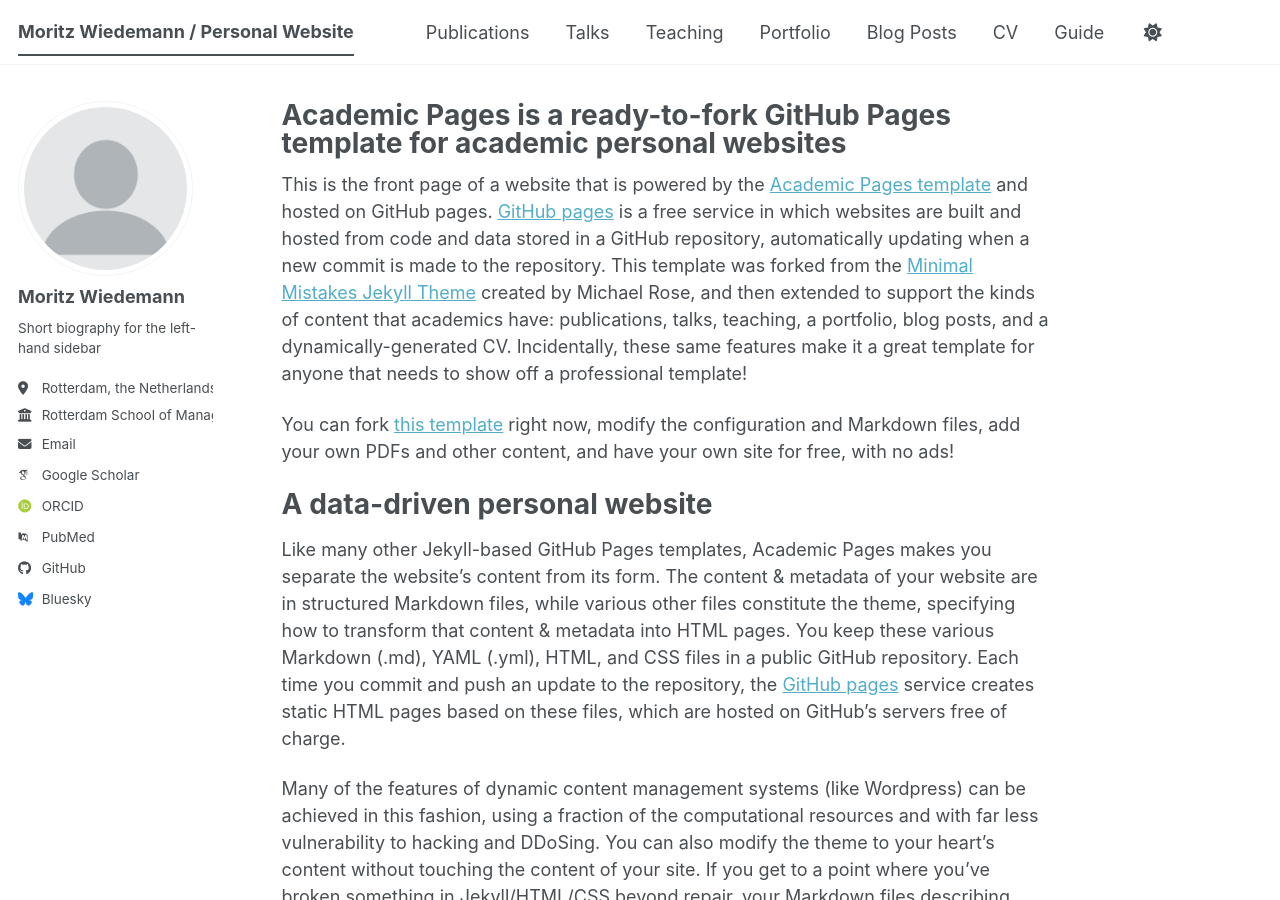
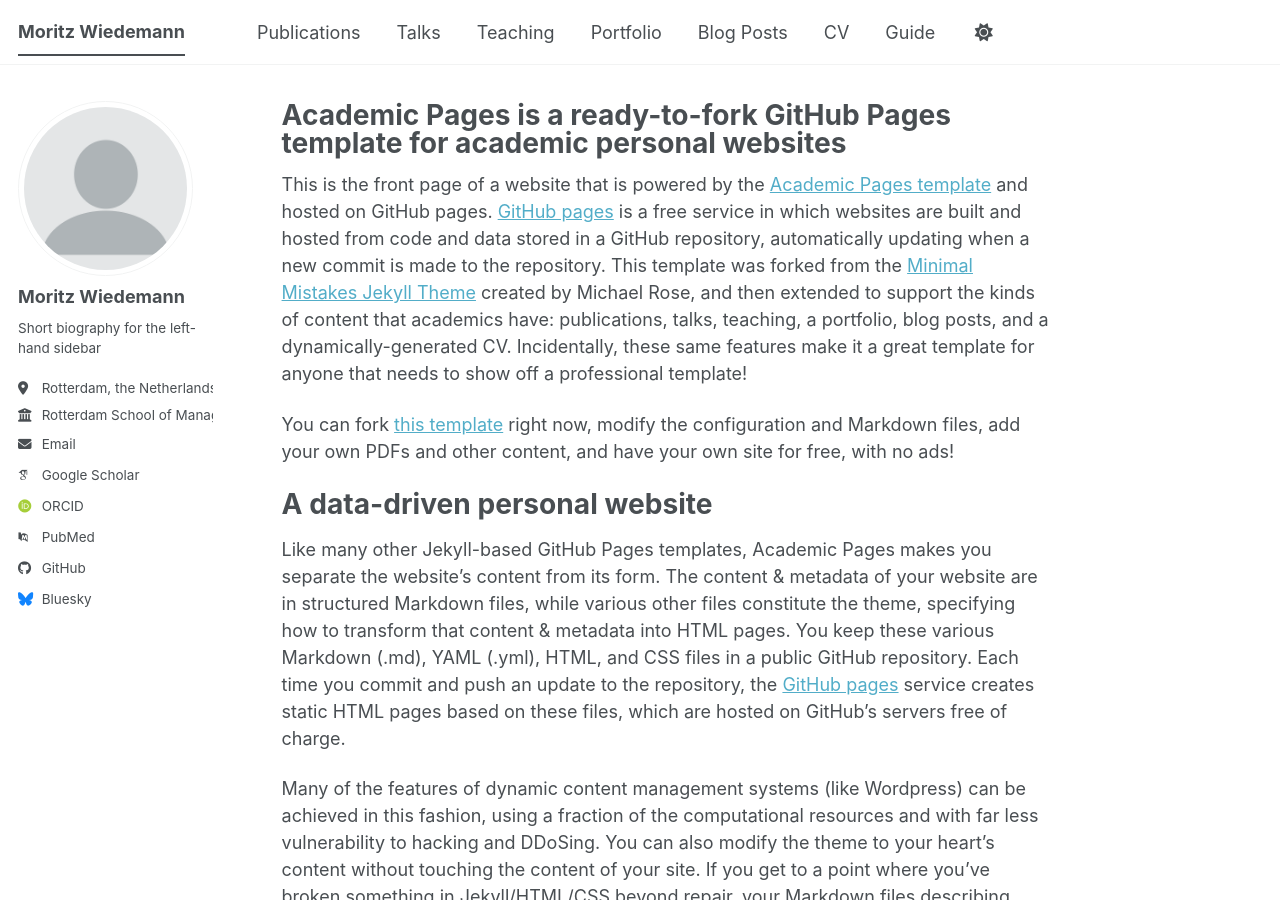
Before and after one commit to WiedemannM/WiedemannM.github.io, a Jekyll site: the page built from _pages/about.md, in a window 1280 px wide and 900 px high. Built offline with Jekyll 4.4.1, drawn with Linux system fonts in a browser that asks for light colours; some web fonts are replaced; a script bundle is joined from its source files by our own code; library files that are not in the unit come from our copies.

Commit message:
Update _config.yml

```diff
--- a/_config.yml
+++ b/_config.yml
@@ -9,7 +9,7 @@
 # Basic Site Settings
 locale                   : "en-US"
 site_theme               : "default" # The available themes options are "default", "air", "sunrise", "mint", "dirt" and "contrast"
-title                    : "Moritz Wiedemann / Personal Website"
+title                    : "Moritz Wiedemann"
 title_separator          : "-"
 name                     : &name "Moritz Wiedemann"
 description              : &description "Moritz Wiedemann's personal website"   # Update this with a general description of your site, this is the default if not overridden by a page
```
